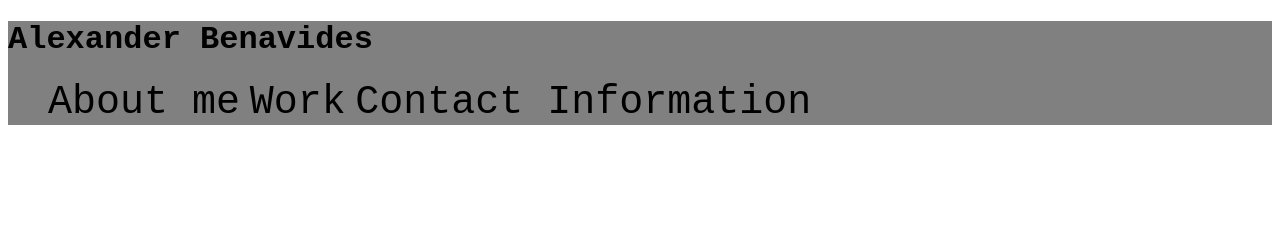
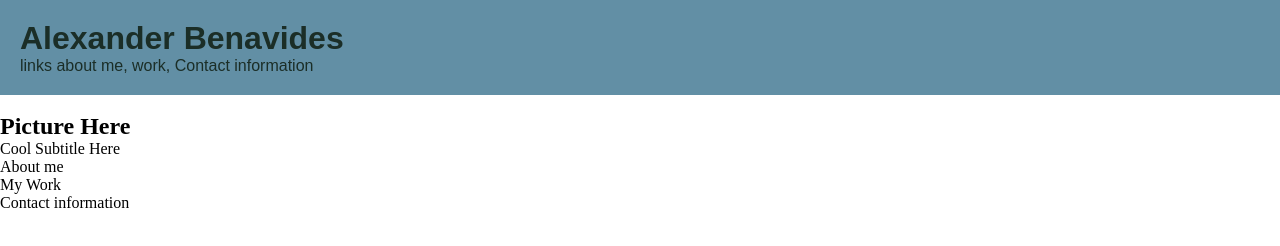
Before and after one commit to alexben11/challenge-2-portfolio, a plain HTML site: page Assets/index.html in a window 1280 px wide. Drawn offline with Linux system fonts and the light colour scheme.

Commit message:
started project from scratch

```diff
--- a/Assets/index.html
+++ b/Assets/index.html
@@ -1,27 +1,39 @@
 <!DOCTYPE html>
-<html lang="en">
-  <head>
-    <meta charset="UTF-8">
-    <meta name="viewport" content="width=device-width, initial-scale=1.0">
-    <link rel="stylesheet" href="/challenge-2-portfolio/Assets/style.css">
+<html lang="en-us">
+
+<head>
+    <meta charset="UTF-8" />
+    <link rel="stylesheet" href="style.css">
     <title>Alexander Benavides' Portfolio</title>
-  </head>
+</head>
 
-  <body>
+<body>
     <header class="header">
-        <h1>Alexander Benavides</h1>
-        <nav>
-            <ul>
-                <li>About me</li>
-                <li>Work</li>
-                <li>Contact Information</li>
-            </ul>
-        </nav>
+      <h1>Alexander Benavides</h1>
 
-
+        links about me, work, Contact information
     </header>
 
-  </body>
+    <section>
+      <img scr=""><h2>Picture Here</h2>
+        <p>
+         Cool Subtitle Here
+        </p>
+    </section>
+
+    <section>
+      About me
+    </section>
+
+    <section>
+      My Work
+    </section>
+
+    <section>
+      Contact information
+    </section>
+
+</body>
 
 
 
--- a/Assets/style.css
+++ b/Assets/style.css
@@ -1,19 +1,18 @@
 * {
-    font-family: 'Courier New', Courier, monospace;
+  box-sizing: border-box;
+  padding: 0;
+  margin: 0;
+}
+
+body {
+  background-color: white;
 }
 
 .header {
-    display: block;
-    width: 100%;
-    background-color: grey;
+  /*For box*/
+  padding: 20px;
+  background-color: #628fa5;
+  /*For font*/
+  font-family: Arial, Helvetica, sans-serif;
+  color: #1b2e27;
 }
-
-h1 {
-    text-align: left;
-    justify-content: center;
-}
-
-li {
-    display: inline;
-    font-size: 40px;
-}
```
